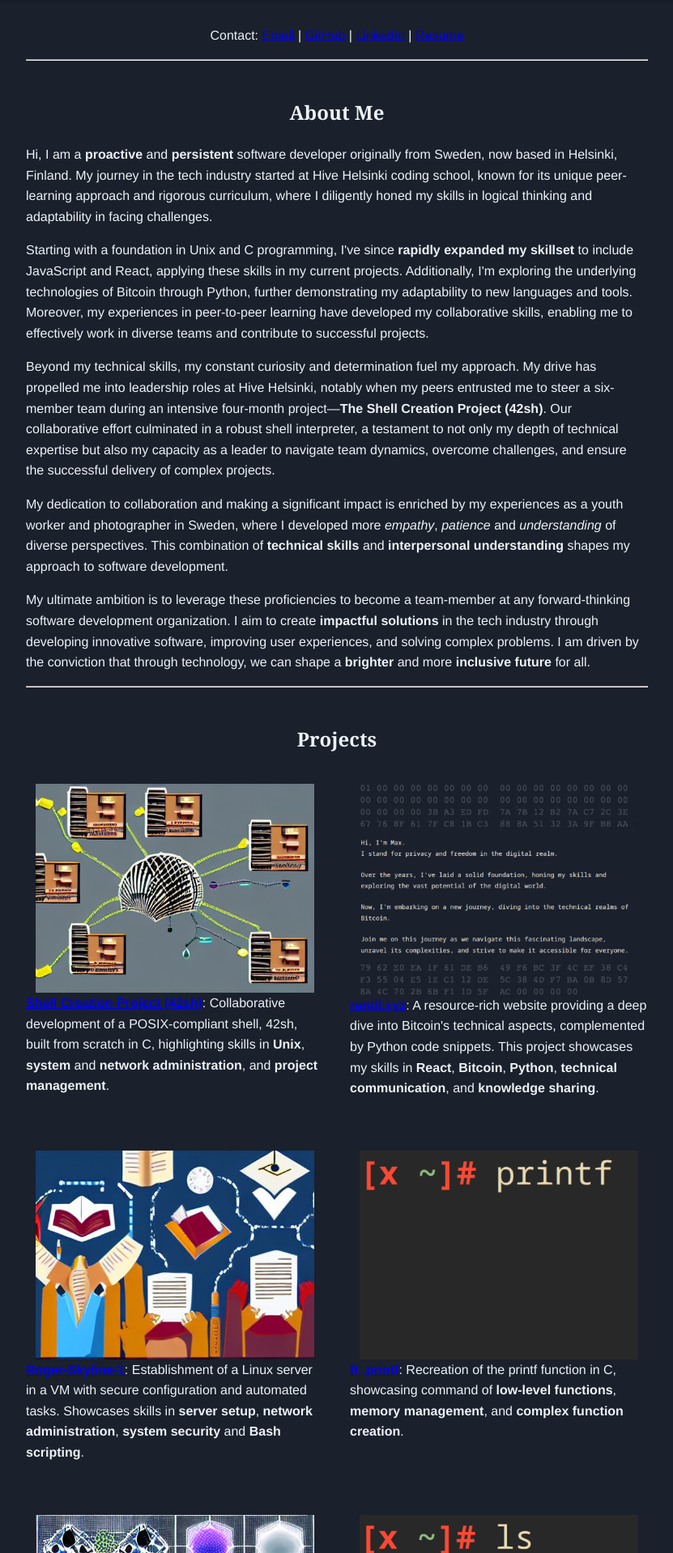
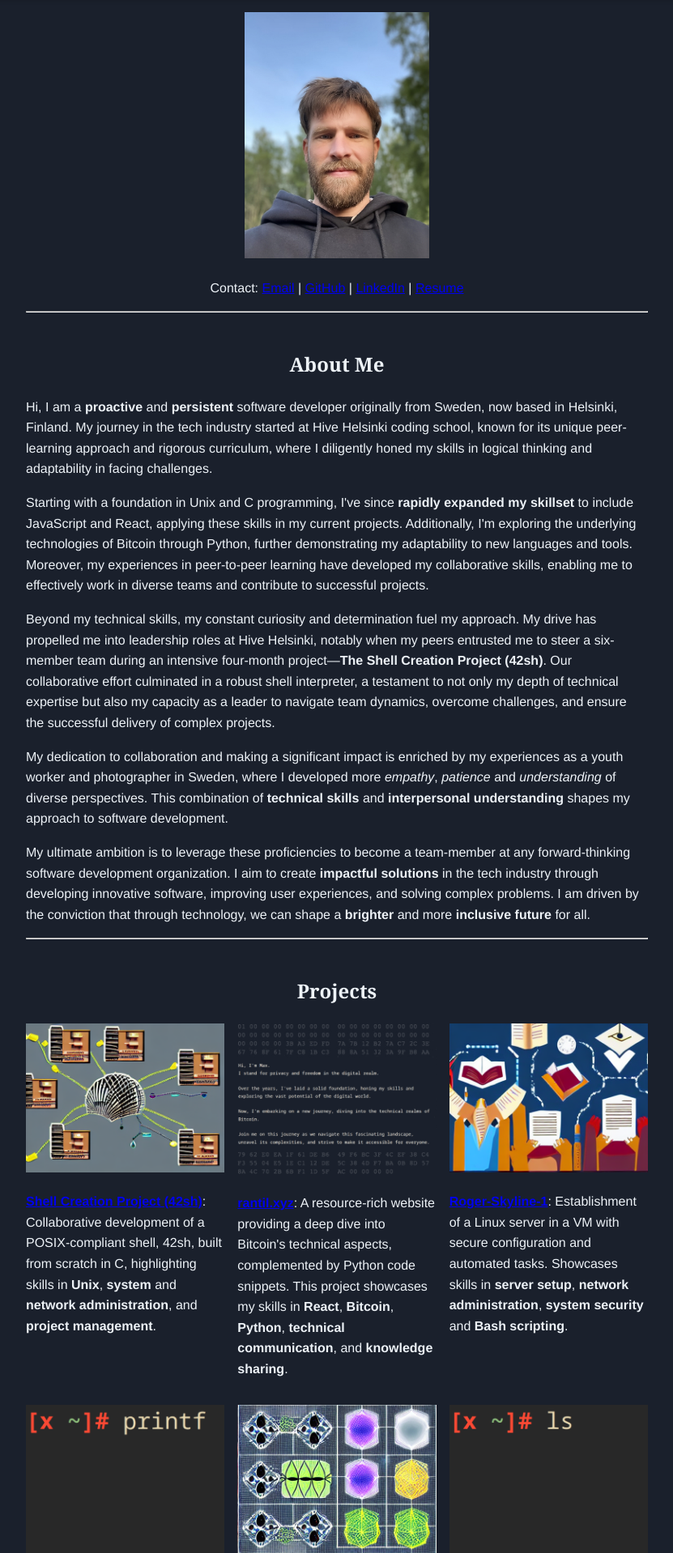
Before and after one commit to maxrantil/maxrantil.github.io, a PHP site: page / in a window 1280 px wide. Shown: the part 52-1970 px from the top of the page at 81% size, without its empty margins (224-1055 px from the left). Run offline with PHP 8.4, Linux system fonts and the light colour scheme.

Commit message:
added profile imange at start

```diff
--- a/index.html
+++ b/index.html
@@ -40,6 +40,7 @@
       <div>
         <br>
         <br>
+        <img src="./images/profile.jpg" alt="profile image" class="about-image">
         <p>Contact: <a href="mailto:portfolio.yn79c@simplelogin.com" title="Send an email to Max Rantil"
             aria-label="Email Max Rantil">Email</a> | <a href="https://github.com/maxrantil"
             title="Link to Max Rantil's GitHub profile" class="link-external"
@@ -96,10 +97,11 @@
 
         <div class="project-grid">
           <div class="project">
-            <p class="text-left">
             <a href="https://github.com/maxrantil/42sh" class="link-external"
               aria-label="Link to Shell Creation Project on GitHub">
               <img src="./images/shell.png" alt="shell image" class="project-image">
+            </a>
+            <p class="project-text text-left">
               <a href="https://github.com/maxrantil/42sh" class="link-external"><strong>Shell Creation Project
                   (42sh)</strong></a>:
               Collaborative development of a POSIX-compliant shell, 42sh, built from scratch in C, highlighting skills
@@ -109,10 +111,10 @@
           </div>
 
           <div class="project">
-            <p class="text-left">
             <a href="https://rantil.xyz" class="link-external" aria-label="Link to rantil.xyz project on website">
               <img src="./images/rantil.png" alt="rantil.xyz project image" class="project-image">
             </a>
+            <p class="project-text text-left">
               <a href="https://rantil.xyz" class="link-external"><strong>rantil.xyz</strong></a>:
               A resource-rich website providing a deep dive into Bitcoin's technical aspects, complemented by Python
               code snippets. This project showcases my skills in <strong>React</strong>, <strong>Bitcoin</strong>,
@@ -122,11 +124,11 @@
           </div>
 
           <div class="project">
-            <p class="text-left">
             <a href="https://github.com/maxrantil/roger-skyline-1" class="link-external"
               aria-label="Link to Roger-Skyline-1 project on GitHub">
               <img src="./images/roger.png" alt="Roger-Skyline-1 project image" class="project-image">
             </a>
+            <p class="project-text text-left">
               <a href="https://github.com/maxrantil/roger-skyline-1"
                 class="link-external"><strong>Roger-Skyline-1</strong></a>:
               Establishment of a Linux server in a VM with secure configuration and automated tasks. Showcases skills in
@@ -136,11 +138,11 @@
           </div>
 
           <div class="project">
-            <p class="text-left">
             <a href="https://github.com/maxrantil/ft_printf" class="link-external"
               aria-label="Link to ft_printf project on GitHub">
               <img src="./images/printf.png" alt="ft_printf project image" class="project-image">
             </a>
+            <p class="project-text text-left">
               <a href="https://github.com/maxrantil/ft_printf" class="link-external"><strong>ft_printf</strong></a>:
               Recreation of the printf function in C, showcasing command of <strong>low-level functions</strong>,
               <strong>memory management</strong>, and
@@ -149,11 +151,11 @@
           </div>
 
           <div class="project">
-            <p class="text-left">
             <a href="https://github.com/maxrantil/game_of_life" class="link-external"
               aria-label="Link to Game of Life project on GitHub">
               <img src="./images/game_of_life.png" alt="Game of Life project image" class="project-image">
             </a>
+            <p class="project-text text-left">
               <a href="https://github.com/maxrantil/game_of_life" class="link-external"><strong>Game of
                   Life</strong></a>:
               Implementation of Conway's Game of Life with optimizations and a user-friendly interface. Highlights
@@ -162,11 +164,11 @@
           </div>
 
           <div class="project">
-            <p class="text-left">
             <a href="https://github.com/maxrantil/ft_ls" class="link-external"
               aria-label="Link to ft_ls project on GitHub">
               <img src="./images/ls.png" alt="ft_ls project image" class="project-image">
             </a>
+            <p class="project-text text-left">
               <a href="https://github.com/maxrantil/ft_ls" class="link-external"><strong>ft_ls</strong></a>:
               Reverse-engineered the Unix 'ls' command and built a custom version in C. This project deepened my
               understanding of Unix file systems. Highlights skills in <strong>C programming</strong>, <strong>Unix
--- a/script.js
+++ b/script.js
@@ -75,7 +75,7 @@ document.addEventListener("DOMContentLoaded", () => {
   const coll = document.getElementsByClassName("collapsible");
 
   [...coll].forEach(collapsible => {
-    collapsible.addEventListener("click", function() {
+    collapsible.addEventListener("click", function () {
       this.classList.toggle("active");
       let content = this.nextElementSibling;
       content.style.maxHeight = content.style.maxHeight ? null : content.scrollHeight + "px";
@@ -101,14 +101,17 @@ document.addEventListener("DOMContentLoaded", () => {
         case "home":
           topOffset = 40;
           break;
+        case "about":
+          topOffset = 160;
+          break;
         case "education":
-          topOffset = 60;
+          topOffset = 80;
           break;
         case "projects":
-          topOffset = 110;
+          topOffset = 90;
           break;
         case "work-experience":
-          topOffset = 60;
+          topOffset = 70;
           break;
         default:
           topOffset = 40;
--- a/styles.css
+++ b/styles.css
@@ -151,6 +151,10 @@ nav {
   text-align: left;
 }
 
+.about-image {
+  height: 19em;
+}
+
 .container {
   text-align: center;
   padding: var(--padding-base);
@@ -231,30 +235,35 @@ ul {
   animation: bounce 0.6s forwards;
 }
 
-.project-image {
-  width: 100%;
-  max-width: 21.5em;
-  object-fit: cover;
-  display: block;
-  margin: 0 auto;
+.project-grid {
+  display: grid;
+  grid-template-columns: repeat(1, 1fr);
+  justify-content: center;
+  grid-gap: 1em;
 }
 
-.project-grid {
-  display: grid;
-  grid-template-columns: repeat(auto-fit, minmax(240px, 1fr));
-  justify-content: center;
-  grid-gap: 2em;
+@media (min-width: 768px) {
+  .project-grid {
+    grid-template-columns: repeat(2, 1fr);
+  }
+}
+
+@media (min-width: 1024px) {
+  .project-grid {
+    grid-template-columns: repeat(3, 1fr);
+  }
 }
 
 .project {
   text-align: center;
+  max-width: 18.75em;
+  margin: 0 auto;
 }
 
-.project-container {
-  text-align: center;
-  padding: var(--padding-base);
-  max-width: 90%;
-  margin: 0 auto;
+.project-image {
+  width: 100%;
+  max-width: 18.75em;
+  height: auto;
 }
 
 .text-left {
```
Also changed, not shown: other parts of index.html (+25 -23 lines), images/profile.jpg (added). Lines whose indentation alone changed are shown as unchanged.
